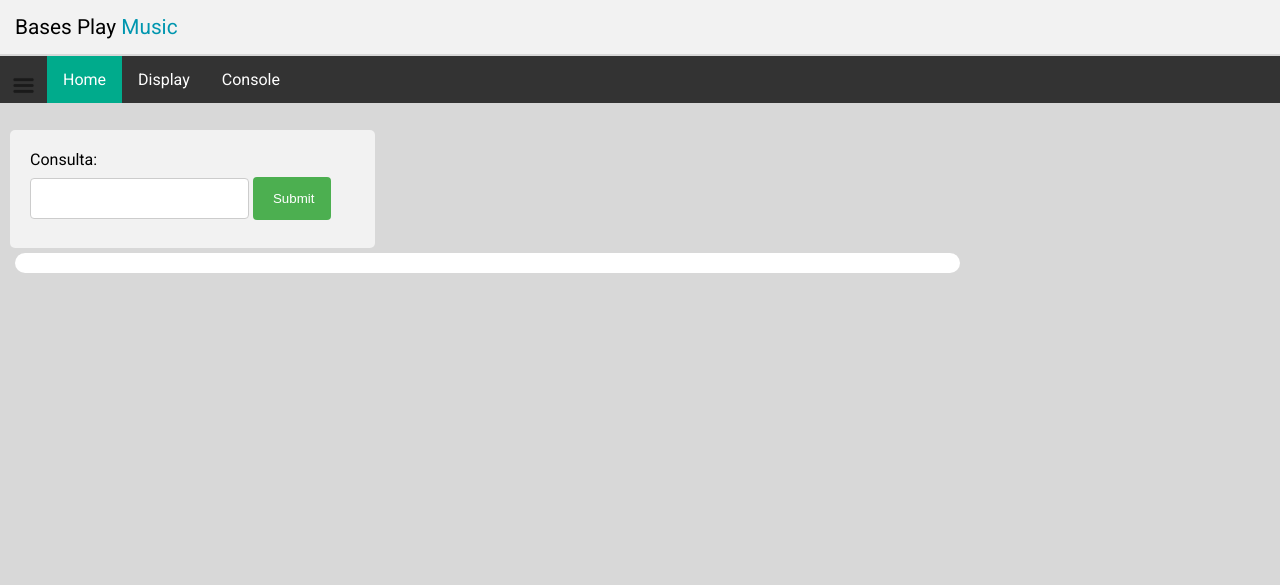
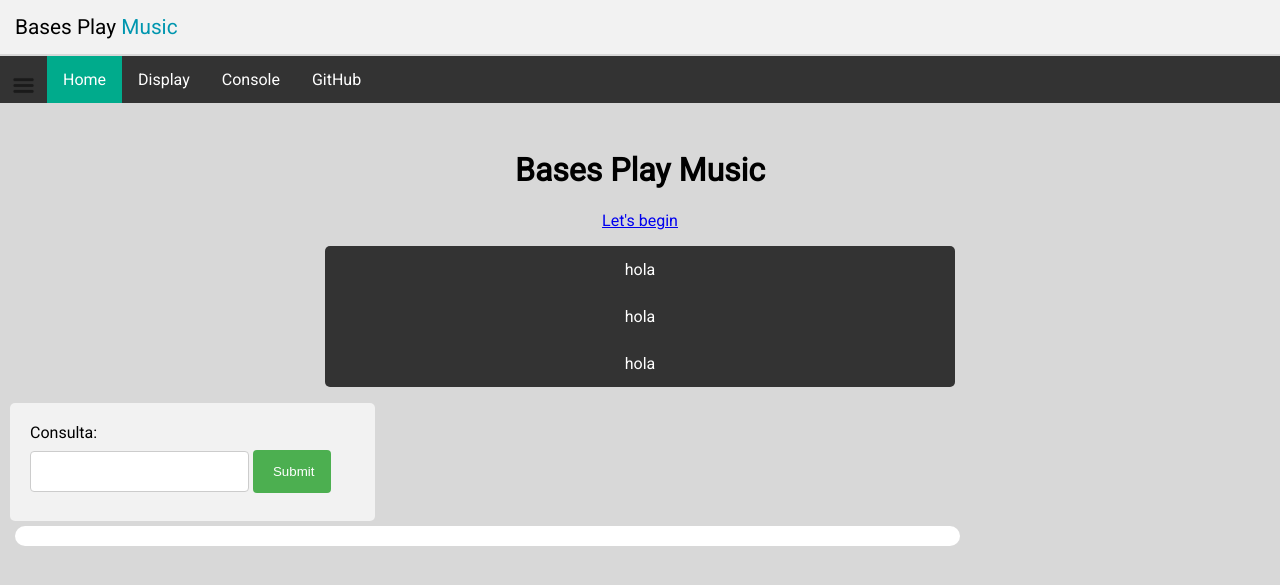
Before and after one commit to FarDust/Bases-Play-Music, a PHP site: page / in a window 1280 px wide. Shown: the top 585 px of the page. Run offline with PHP 8.4, Linux system fonts and the light colour scheme; some libraries are stand-ins or nearby versions.

Commit message:
index update

```diff
--- a/index.html
+++ b/index.html
@@ -28,6 +28,7 @@
       <li><a class="active" href="#home">Home</a></li>
       <li><a href="#display">Display</a></li>
       <li><a href="#console">Console</a></li>
+      <li><a href="https://github.com/FarDust/Bases-Play-Music">GitHub</a></li>
     </ul>
 
     <!--Menu lateral-->
@@ -48,6 +49,18 @@
 
     <div id="main">
 
+      <div class="presentation" style="margin-left: 25%;margin-right: 25%; text-align: center;">
+        <h1>Bases Play Music</h1>
+        <p>
+          <span><a href="sites/tables.html">Let's begin</a></span>
+          <ul class="ref-menu">
+            <li><a href="#">hola</a></li>
+            <li><a href="#">hola</a></li>
+            <li><a href="#">hola</a></li>
+          </ul>
+        </p>
+      </div>
+
       <!-- Form que llama a conexion.php en el iframe -->
       <form id="console" action="conexion.php" method="post" target="consultar">
         Consulta: <br>
--- a/styles.css
+++ b/styles.css
@@ -6,6 +6,39 @@
   background-color: white;
   font-family: 'Roboto', sans-serif;
   background-color: #d8d8d8;
+}
+/*ref menu*/
+ul.ref-menu {
+  list-style-type: none;
+  padding: 0;
+  overflow: hidden;
+  background-color:#333;
+  border-radius: 5px;
+}
+
+ul.ref-menu li {
+    float: none;
+}
+
+ul.ref-menu li a {
+    display: block;
+    color: white;
+    text-align: center;
+    padding: 14px 16px;
+    text-decoration: none;
+}
+
+ul.ref-menu li a:hover:not(.active) {
+    background-color: #111;
+}
+
+ul.ref-menu li a.active{
+  background-color: #00AB8C;
+  color: white;
+}
+
+ul.ref-menu li.right {
+  float: right;
 }
 
 pre {
```
